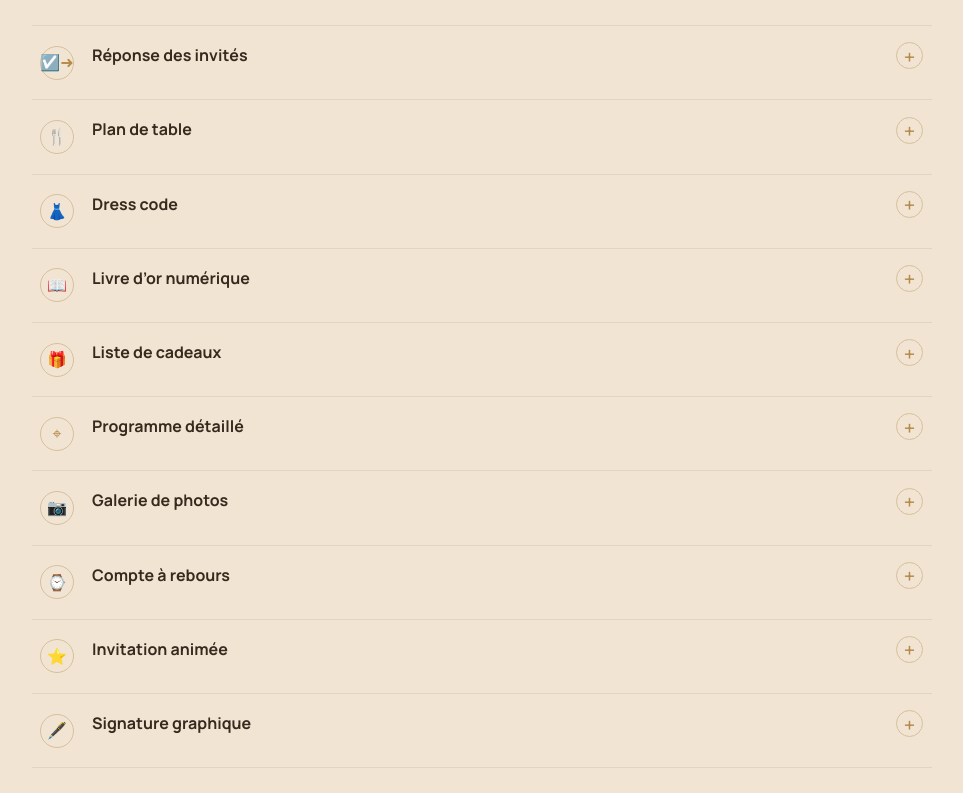
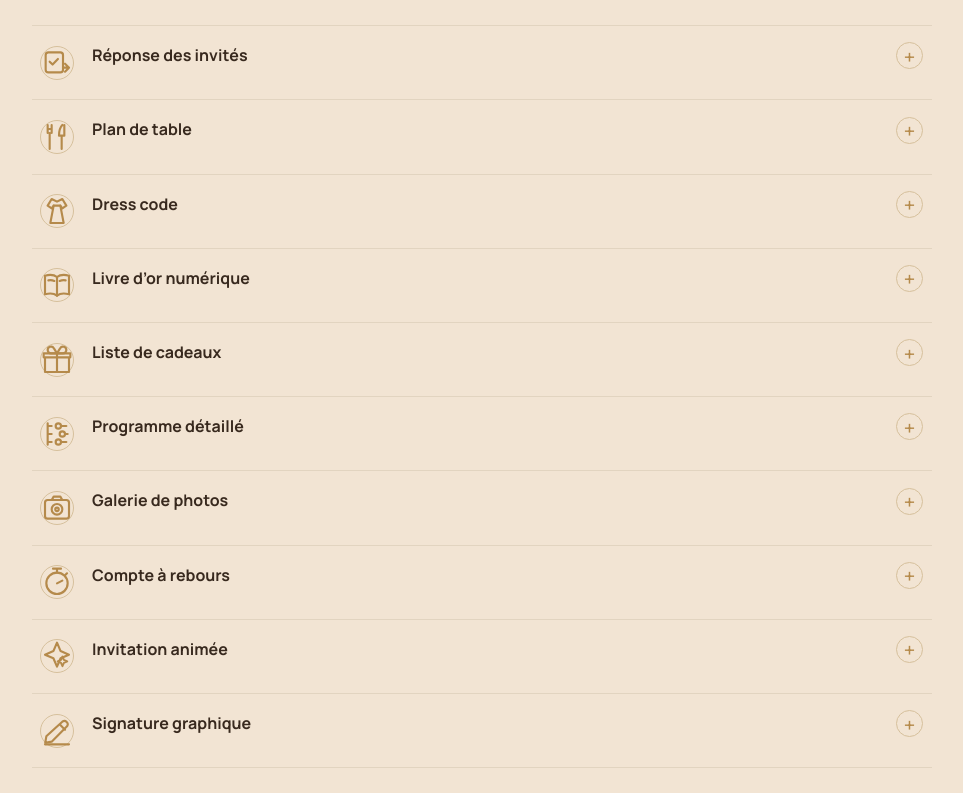
Before and after one commit to chirelhalioua/C-by-C, a Nuxt app: page /formules in a window 1280 px wide. Shown: the part 1307-2100 px from the top of the page, without its empty margins (158-1121 px from the left). Built offline with nearby package versions, Linux system fonts and the light colour scheme; a web font is replaced by a local one.

Commit message:
Replace option emojis with elegant line icons

```diff
--- a/pages/formules.vue
+++ b/pages/formules.vue
@@ -80,43 +80,43 @@ const offers = [
         </div>
         <div class="options-grid">
           <details class="option-item">
-            <summary><span class="option-symbol" aria-hidden="true">☑️➜</span><span class="option-title">Réponse des invités</span><span class="option-toggle" aria-hidden="true">+</span></summary>
+            <summary><span class="option-symbol" aria-hidden="true"><svg viewBox="0 0 24 24" fill="none" stroke="currentColor" stroke-width="1.6" stroke-linecap="round" stroke-linejoin="round"><rect x="3.5" y="4" width="13" height="15" rx="2"/><path d="m6.5 11 2.2 2.2 4-4.2M16.5 15.5H21m-3-3 3 3-3 3"/></svg></span><span class="option-title">Réponse des invités</span><span class="option-toggle" aria-hidden="true">+</span></summary>
             <p>Un bouton « Je confirme ma présence » renvoie vers un formulaire de réponse. Il peut être proposé avec l’invitation numérique ou intégré au site de célébration, selon le projet.</p>
           </details>
           <details class="option-item">
-            <summary><span class="option-symbol" aria-hidden="true">🍴</span><span class="option-title">Plan de table</span><span class="option-toggle" aria-hidden="true">+</span></summary>
+            <summary><span class="option-symbol" aria-hidden="true"><svg viewBox="0 0 24 24" fill="none" stroke="currentColor" stroke-width="1.6" stroke-linecap="round" stroke-linejoin="round"><path d="M5 3v6M8 3v6M5 6h3M6.5 9v12M16 3c-2 2-2.5 5-2.5 8h4V3M15.5 11v10"/></svg></span><span class="option-title">Plan de table</span><span class="option-toggle" aria-hidden="true">+</span></summary>
             <p>Si cette option est incluse dans votre invitation, vos invités ayant confirmé leur présence pourront retrouver leur table. Le placement reste masqué pendant la préparation et n’apparaît qu’au moment où vous publiez le plan finalisé.</p>
           </details>
           <details class="option-item">
-            <summary><span class="option-symbol" aria-hidden="true">👗</span><span class="option-title">Dress code</span><span class="option-toggle" aria-hidden="true">+</span></summary>
+            <summary><span class="option-symbol" aria-hidden="true"><svg viewBox="0 0 24 24" fill="none" stroke="currentColor" stroke-width="1.6" stroke-linecap="round" stroke-linejoin="round"><path d="m8 3 4 2 4-2 3 5-3 2-1.5-2L17 21H7l2.5-13L8 10 5 8l3-5Z"/><path d="M9.5 8h5"/></svg></span><span class="option-title">Dress code</span><span class="option-toggle" aria-hidden="true">+</span></summary>
             <p>Précisez le thème vestimentaire ou les couleurs souhaitées pour aider vos invités à se préparer, dans une présentation assortie à votre invitation.</p>
           </details>
           <details class="option-item">
-            <summary><span class="option-symbol" aria-hidden="true">📖</span><span class="option-title">Livre d’or numérique</span><span class="option-toggle" aria-hidden="true">+</span></summary>
+            <summary><span class="option-symbol" aria-hidden="true"><svg viewBox="0 0 24 24" fill="none" stroke="currentColor" stroke-width="1.6" stroke-linecap="round" stroke-linejoin="round"><path d="M12 6c-2.5-2-5.5-2-9-1v14c3.5-1 6.5-1 9 1 2.5-2 5.5-2 9-1V5c-3.5-1-6.5-1-9 1Z"/><path d="M12 6v14M5.5 8.5c1.5-.3 3-.2 4.5.5M14 9c1.5-.7 3-.8 4.5-.5"/></svg></span><span class="option-title">Livre d’or numérique</span><span class="option-toggle" aria-hidden="true">+</span></summary>
             <p>Un espace pour recevoir les vœux, petits mots et souvenirs de vos proches.</p>
           </details>
           <details class="option-item">
-            <summary><span class="option-symbol" aria-hidden="true">🎁</span><span class="option-title">Liste de cadeaux</span><span class="option-toggle" aria-hidden="true">+</span></summary>
+            <summary><span class="option-symbol" aria-hidden="true"><svg viewBox="0 0 24 24" fill="none" stroke="currentColor" stroke-width="1.6" stroke-linecap="round" stroke-linejoin="round"><path d="M3 10h18v11H3zM2 7h20v3H2zM12 7v14"/><path d="M12 7H7.5a2.5 2.5 0 1 1 2.2-3.7L12 7Zm0 0h4.5a2.5 2.5 0 1 0-2.2-3.7L12 7Z"/></svg></span><span class="option-title">Liste de cadeaux</span><span class="option-toggle" aria-hidden="true">+</span></summary>
             <p>Partagez avec vos invités une sélection d’idées cadeaux ou un lien vers votre liste de souhaits. Ils peuvent ainsi découvrir ce qui vous ferait plaisir et choisir un cadeau qui vous correspond. Les modalités (liens externes, liste personnalisée ou participation) sont définies ensemble selon votre projet.</p>
           </details>
           <details class="option-item">
-            <summary><span class="option-symbol">⌖</span><span class="option-title">Programme détaillé</span><span class="option-toggle" aria-hidden="true">+</span></summary>
+            <summary><span class="option-symbol" aria-hidden="true"><svg viewBox="0 0 24 24" fill="none" stroke="currentColor" stroke-width="1.6" stroke-linecap="round" stroke-linejoin="round"><path d="M5 4v16M5 6h3M5 12h3M5 18h3"/><circle cx="13" cy="6" r="2"/><circle cx="16" cy="12" r="2"/><circle cx="13" cy="18" r="2"/><path d="M15 6h4M18 12h2M15 18h4"/></svg></span><span class="option-title">Programme détaillé</span><span class="option-toggle" aria-hidden="true">+</span></summary>
             <p>Un déroulé personnalisé de la célébration : accueil des invités, cérémonie, cocktail, repas, animations et horaires des différents temps forts.</p>
           </details>
           <details class="option-item">
-            <summary><span class="option-symbol" aria-hidden="true">📷</span><span class="option-title">Galerie de photos</span><span class="option-toggle" aria-hidden="true">+</span></summary>
+            <summary><span class="option-symbol" aria-hidden="true"><svg viewBox="0 0 24 24" fill="none" stroke="currentColor" stroke-width="1.6" stroke-linecap="round" stroke-linejoin="round"><rect x="3" y="6" width="18" height="14" rx="2"/><path d="M8 6 9.5 3.5h5L16 6"/><circle cx="12" cy="13" r="4"/><circle cx="12" cy="13" r="1.3"/></svg></span><span class="option-title">Galerie de photos</span><span class="option-toggle" aria-hidden="true">+</span></summary>
             <p>Un espace pour rassembler et partager les souvenirs de votre célébration.</p>
           </details>
           <details class="option-item">
-            <summary><span class="option-symbol" aria-hidden="true">⌚</span><span class="option-title">Compte à rebours</span><span class="option-toggle" aria-hidden="true">+</span></summary>
+            <summary><span class="option-symbol" aria-hidden="true"><svg viewBox="0 0 24 24" fill="none" stroke="currentColor" stroke-width="1.6" stroke-linecap="round" stroke-linejoin="round"><circle cx="12" cy="13" r="8"/><path d="M9 2h6M12 5V3M12 13l4-2M18 7l1.5-1.5"/></svg></span><span class="option-title">Compte à rebours</span><span class="option-toggle" aria-hidden="true">+</span></summary>
             <p>Un compte à rebours personnalisé pour faire patienter vos invités jusqu’au grand jour.</p>
           </details>
           <details class="option-item">
-            <summary><span class="option-symbol" aria-hidden="true">⭐</span><span class="option-title">Invitation animée</span><span class="option-toggle" aria-hidden="true">+</span></summary>
+            <summary><span class="option-symbol" aria-hidden="true"><svg viewBox="0 0 24 24" fill="none" stroke="currentColor" stroke-width="1.6" stroke-linecap="round" stroke-linejoin="round"><path d="m12 2 2.7 6.3L21 11l-6.3 2.7L12 20l-2.7-6.3L3 11l6.3-2.7L12 2Z"/><path d="m19 16 1.2 2.8L23 20l-2.8 1.2L19 24l-1.2-2.8L15 20l2.8-1.2L19 16Z" transform="translate(-1 -2) scale(.9)"/></svg></span><span class="option-title">Invitation animée</span><span class="option-toggle" aria-hidden="true">+</span></summary>
             <p>Des animations délicates pour donner vie à votre invitation numérique.</p>
           </details>
           <details class="option-item">
-            <summary><span class="option-symbol" aria-hidden="true">🖋️</span><span class="option-title">Signature graphique</span><span class="option-toggle" aria-hidden="true">+</span></summary>
+            <summary><span class="option-symbol" aria-hidden="true"><svg viewBox="0 0 24 24" fill="none" stroke="currentColor" stroke-width="1.6" stroke-linecap="round" stroke-linejoin="round"><path d="m4 16-.8 4.8L8 20l11.5-11.5a2.5 2.5 0 0 0-3.5-3.5L4 16Z"/><path d="m14.5 7.5 3.5 3.5M3 22h18"/></svg></span><span class="option-title">Signature graphique</span><span class="option-toggle" aria-hidden="true">+</span></summary>
             <p>Initiales, monogramme ou motif personnalisé, assorti à l’univers de votre événement.</p>
           </details>
         </div>
```
